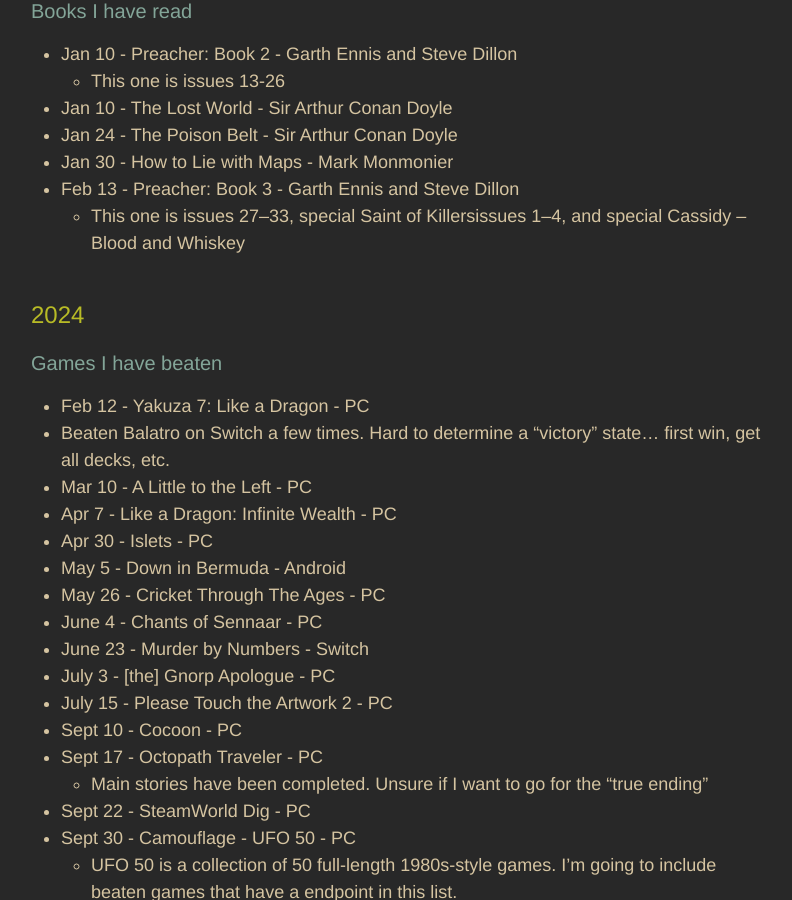
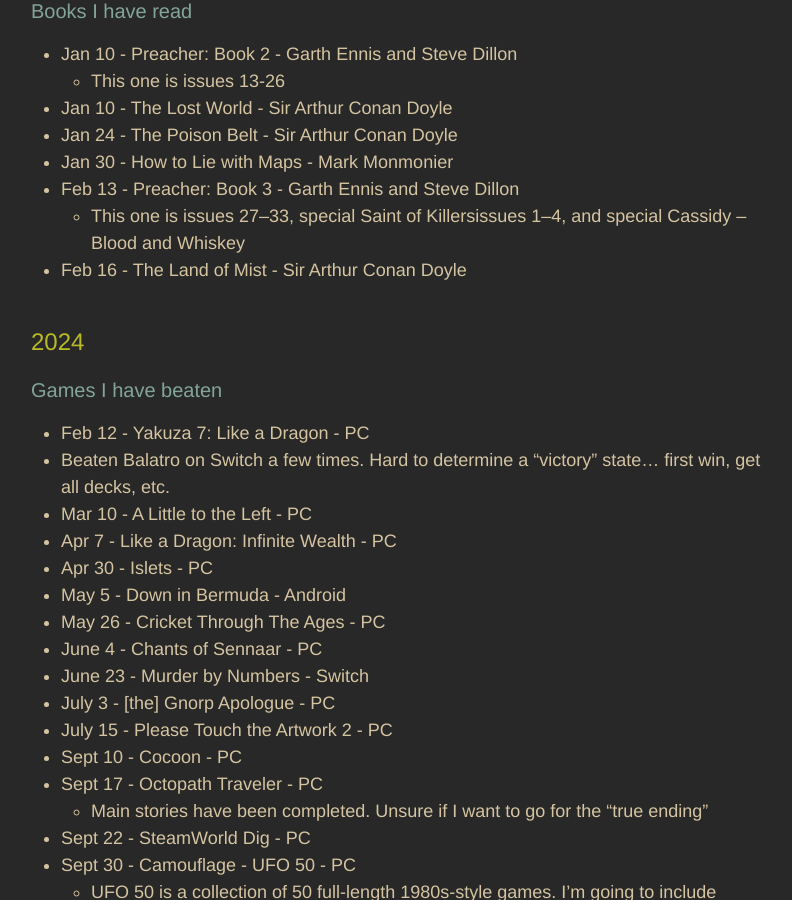
Before and after one commit to adkinsrs/sadkins_site, a Jekyll site: the page built from misc.md, in a window 1280 px wide and 900 px high, scrolled down 740 px. Shown: the whole window, without its empty margins (239-1031 px from the left). Built offline with Jekyll 4.4.1, drawn with Linux system fonts in a browser that asks for light colours.

Commit message:
read a book

```diff
--- a/misc.md
+++ b/misc.md
@@ -34,6 +34,7 @@
 * Jan 30 - How to Lie with Maps - Mark Monmonier
 * Feb 13 - Preacher: Book 3 - Garth Ennis and Steve Dillon
   * This one is issues 27–33, special Saint of Killersissues 1–4, and special Cassidy – Blood and Whiskey
+* Feb 16 - The Land of Mist - Sir Arthur Conan Doyle
 
 ## 2024
 
```
